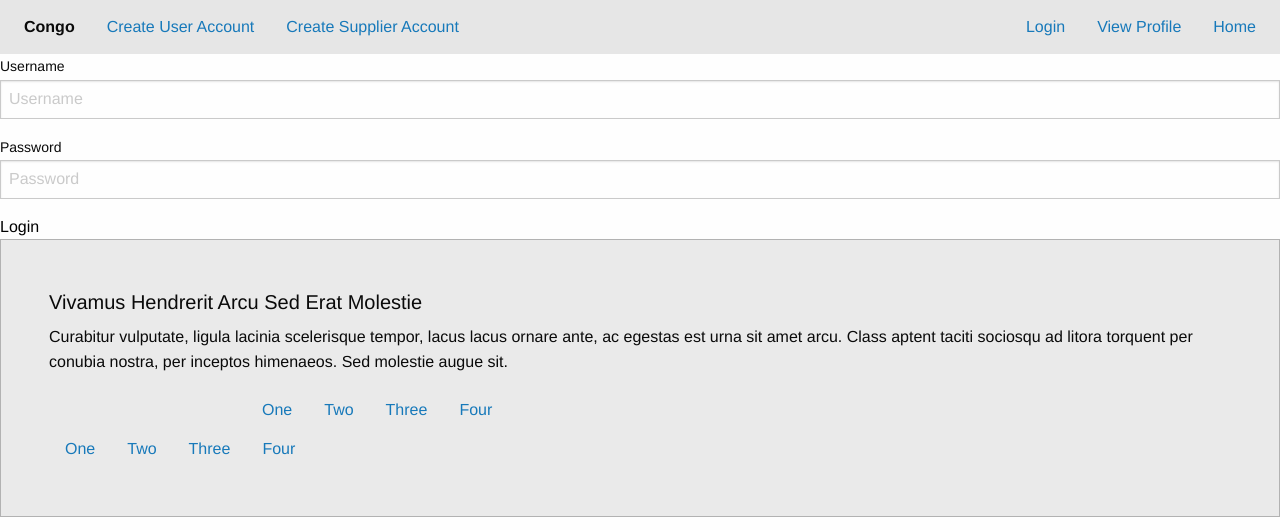
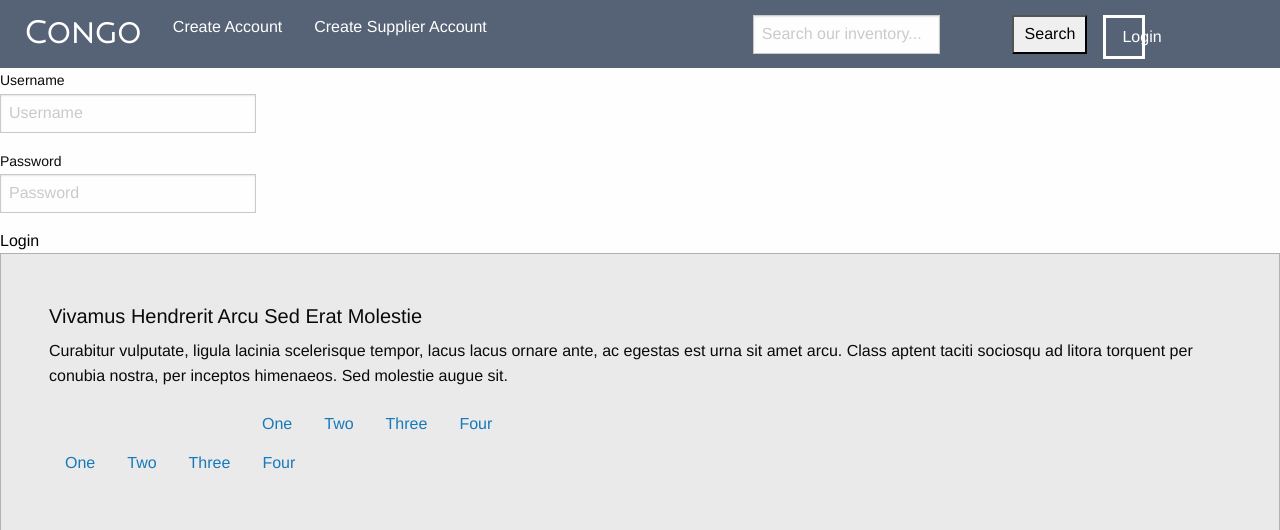
Before and after one commit to dsunchu/431W, a Django app: page /login/ in a window 1280 px wide. Shown: the top 530 px of the page. Run offline with Django 3.2, Linux system fonts and the light colour scheme; some libraries are stand-ins or nearby versions.

Commit message:
Added new menu to base.html so it carries throughout the website. Minor visual changes to user profiles.

```diff
--- a/congo/database/templates/database/base.html
+++ b/congo/database/templates/database/base.html
@@ -1,36 +1,38 @@
 <!doctype html>
 <html class="no-js" lang="en">
   <head>
+    <link href="https://fonts.googleapis.com/css?family=Julius+Sans+One" rel="stylesheet">
     <meta charset="utf-8" />
     <meta name="viewport" content="width=device-width, initial-scale=1.0" />
-    <title>Cong</title>
+    <title>Congo</title>
     <link rel="stylesheet" href="http://dhbhdrzi4tiry.cloudfront.net/cdn/sites/foundation.min.css">
   </head>
   <body>
 
     <!-- Start Top Bar -->
-    <div class="top-bar">
-      <div class="top-bar-left">
-        <ul class="menu">
-          <li class="menu-text">Congo</li>      <!-- '/' only for localhost -->
-          <li><a href="http://localhost:8000/create_user/" />Create User Account</a></li>
-          <li><a href="http://localhost:8000/create_supplier/"/>Create Supplier Account</a></li>
+    <div class="top-bar" style="background-color:#566377">
+      <div class="top-bar-left" style="background-color:#566377">
+        <ul class="menu" style="background-color:#566377;">
+          <li class="menu-text" style="background-color:#566377; color:white; font-size:30px;font-family:'Julius Sans One', sans-serif;">Congo</li>      <!-- '/' only for localhost -->
+          <li style="background-color:#566377;"><a href="http://localhost:8000/create_user/" style="color:white;"/>Create Account</a></li>
+          <li style="background-color:#566377;"><a href="http://localhost:8000/create_supplier/" style="color:white;"/>Create Supplier Account</a></li>
         </ul>
       </div>
-      <div class="top-bar-right">
-        <ul class="menu">
-          {% if user.is_authenticated %}
-            <li>Welcome {{ user.username }}</li>
-            <form class="form-wrapper">
-              <input type="text" id="search" placeholder="Search for..." required>
-              <input type="submit" value="go" id="submit">
-            </form>
-            <li><a href="http://localhost:8000/logout/"/>Logout</a></li>
+      <div class="top-bar-right" style="background-color:#566377;">
+        <ul class="menu" style="background-color:#566377;">
+          <li style="width:24%;"> <input style="width:150%; margin-top:5px" type="text" id="search" placeholder="Search our inventory..." required></li>
+          <li style="margin-left:20px;"> <input style="margin-left:115px; margin-top:5px;height:39px; width:75px;" type="submit" value="Search" id="submit"></li>
+          {% if user.is_authenticated == 1%}
+          <li style="color:white; margin-right:20px; padding: 15px;"><b>Welcome, {{ user.username }}</b></li>
+          <li><a href="http://localhost:8000/" style="color:white;"/>Home</a></li>
+          <li><a onclick="validate();" style="color:white;">View Profile</a></li>
+
+            <li><a href="http://localhost:8000/logout/" style="color:white;"/>Logout</a></li>
           {% else %}
-            <li><a href="http://localhost:8000/login/"/>Login</a></li>
+            <li style="width:8%;"><a style="color:white; margin-top:5px; border-style:solid;"href="http://localhost:8000/login/"/>Login</a></li>
           {% endif %}
-          <li><a onclick="validate();">View Profile</a></li>
-          <li><a href="http://localhost:8000/"/>Home</a></li>
+
+
         </ul>
       </div>
     </div>
--- a/congo/database/templates/database/login.html
+++ b/congo/database/templates/database/login.html
@@ -1,19 +1,19 @@
 {% extends 'database/base.html'%}
 
 {% block content %}
-    <div id="login">
+    <div style="margin:0 auto;" id="login">
         <form class="form-horizontal" name="LoginForm"  method="post">
         {% csrf_token %}
         <div class="control-group">
             <label class="control-label" for="username">Username</label>
-            <div class="controls">
+            <div style="width:20%;"class="controls">
                 <input type="text" id="username" name="username"  placeholder="Username">
             </div>
         </div>
         <div class="control-group">
             <label class="control-label" for="password">Password</label>
             <div class="controls">
-                <input type="password" name="password" id="password" placeholder="Password">
+                <input style="width:20%;" type="password" name="password" id="password" placeholder="Password">
             </div>
         </div>
         <div class="control-group">
--- a/congo/database/templates/database/test.html
+++ b/congo/database/templates/database/test.html
@@ -1,3 +1,4 @@
+
 <!doctype html>
 <html class="no-js" lang="en">
   <head>
@@ -29,7 +30,7 @@
 
             <li><a href="http://localhost:8000/logout/" style="color:white;"/>Logout</a></li>
           {% else %}
-            <li><a href="http://localhost:8000/login/"/>Login</a></li>
+            <li style="width:8%;"><a style="color:white; margin-top:5px; border-style:solid;"href="http://localhost:8000/login/"/>Login</a></li>
           {% endif %}
 
 
--- a/congo/database/templates/database/user_profile.html
+++ b/congo/database/templates/database/user_profile.html
@@ -2,7 +2,7 @@
 
 {% block content %}
 <form method="post">{% csrf_token %}
-    <table>
+    <table style="margin:0 auto;margin-top:50px; margin-bottom:50px;">
         <tr>
             <td>Name</td>
             <td><strong>{{ registered_user.name }}</strong></td>
@@ -23,10 +23,14 @@
             <td>Phone Number</td>
             <td><strong>{{ registered_user.phone_number }}</strong></td>
         </tr>
+
         <tr>
             <td>Annual income</td>
             <td><strong>{{ registered_user.annual_income }}</strong></td>
         </tr>
+
     </table>
+
 </form>
+
 {% endblock content %}
```
Also changed, not shown: congo/db.sqlite3.
